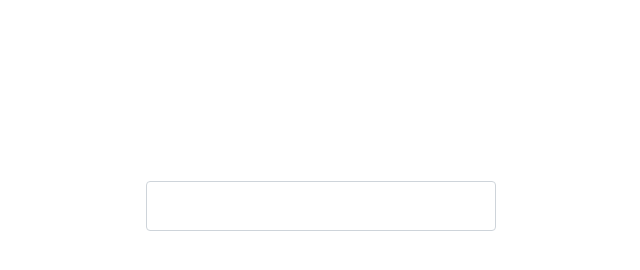
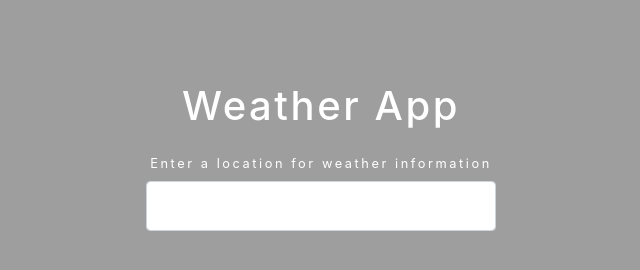
Before and after one commit to monicanq/weather-app, a plain HTML site: page index.html in a window 1280 px wide. Shown: the whole page, without its empty margins (319-959 px from the left). Drawn offline with nearby package versions, Linux system fonts and the light colour scheme; the site is published under a folder, as on GitHub Pages, so addresses that start at the root find nothing.

```diff
--- a/js/app.js
+++ b/js/app.js
@@ -140,7 +140,6 @@
 
 if (localStorage.getItem('city')) {
     //Hide the search bar
-    // toggleSearch();
     forecast.updateCity(localStorage.getItem('city'))
         .then(data=>{
             if(data.cityWeather.cod !=='404'){
--- a/styles.css
+++ b/styles.css
@@ -1,8 +1,8 @@
 body{
-    background: #d4ffeb;
+    background: #333;
     letter-spacing: 0.2em;
     font-size: 0.8em;
-    background: url(/img/bck.jpg) no-repeat center center fixed;
+    background: url(./img/bck.jpg) no-repeat center center fixed;
     -webkit-background-size: cover;
     -moz-background-size: cover;
     -o-background-size: cover;
```
Also changed, not shown: 1 other file.
